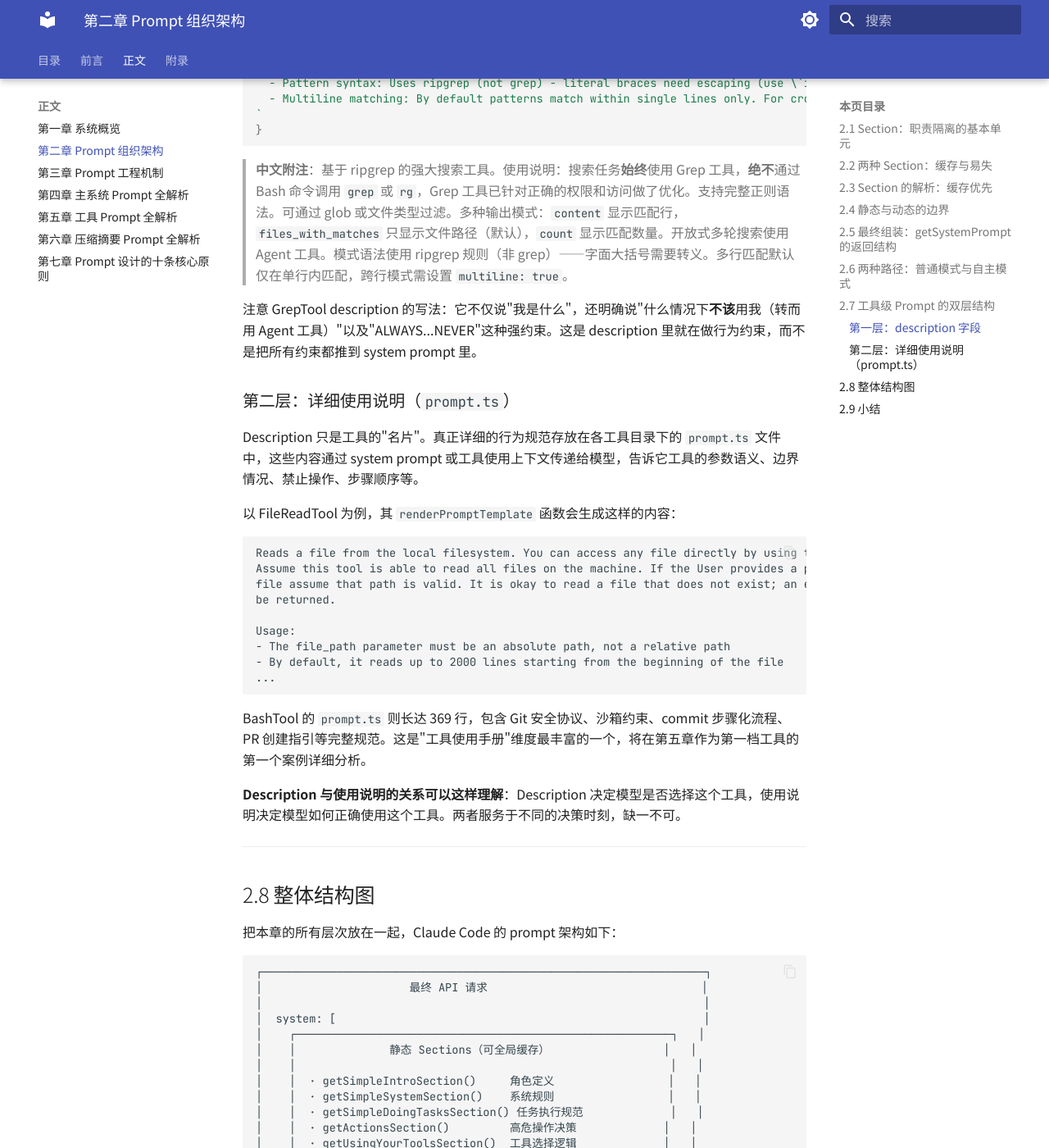
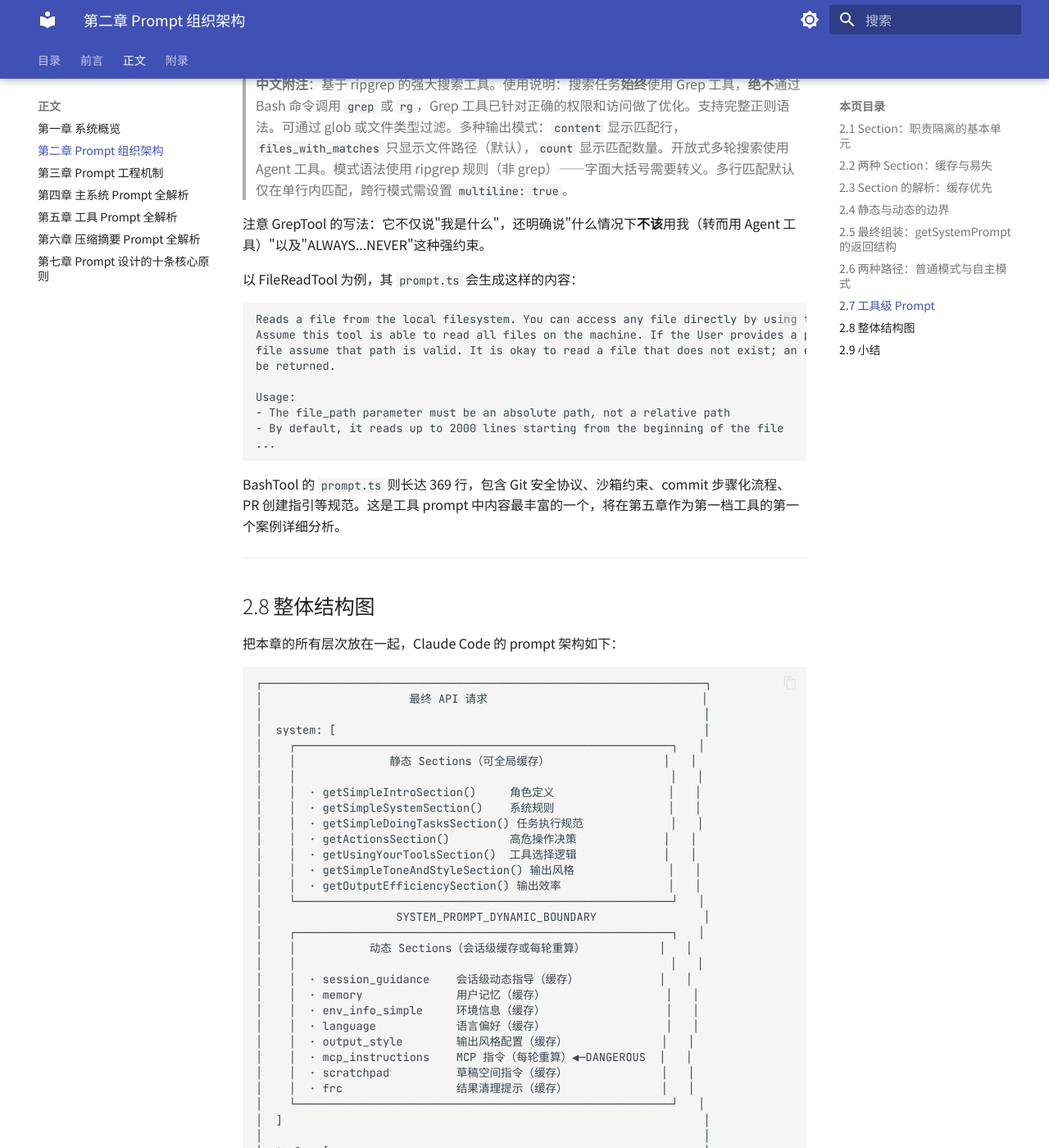
Before and after one commit to wmc1992/the_art_of_claude_code_prompt_design, an MkDocs documentation site: the page built from docs/02-architecture.md, in a window 1280 px wide and 1400 px high, scrolled down 7093 px. Shown: the whole window at 82% size. Built offline with MkDocs 1.6.1 and Material for MkDocs 9.7.7, drawn with Linux system fonts in a browser that asks for light colours; some of the changed text lies outside the part shown.

Commit message:
2026-06-23 15:01:01

````diff
--- a/docs/02-architecture.md
+++ b/docs/02-architecture.md
@@ -244,13 +244,9 @@
 
 ---
 
-## 2.7 工具级 Prompt 的双层结构
+## 2.7 工具级 Prompt
 
-在 system prompt 之外，Claude Code 还有另一个维度的 prompt：**工具级 prompt**。每个工具有两层 prompt 内容，服务于不同的用途。
-
-### 第一层：`description` 字段
-
-`description` 是传入 Anthropic API 的工具描述，模型在决定调用哪个工具时依赖它。它需要简洁，通常在一到几行之间，告诉模型这个工具是干什么的、何时应该使用。
+在 system prompt 之外，Claude Code 还有另一个维度的 prompt：**工具级 prompt**。每个工具的 prompt 内容来自各工具目录下的 `prompt.ts` 文件，通过工具定义的 `description` 字段传递给模型。
 
 以 GlobTool 为例（`src/tools/GlobTool/prompt.ts`）：
 
@@ -284,13 +280,9 @@
 
 > **中文附注**：基于 ripgrep 的强大搜索工具。使用说明：搜索任务**始终**使用 Grep 工具，**绝不**通过 Bash 命令调用 `grep` 或 `rg`，Grep 工具已针对正确的权限和访问做了优化。支持完整正则语法。可通过 glob 或文件类型过滤。多种输出模式：`content` 显示匹配行，`files_with_matches` 只显示文件路径（默认），`count` 显示匹配数量。开放式多轮搜索使用 Agent 工具。模式语法使用 ripgrep 规则（非 grep）——字面大括号需要转义。多行匹配默认仅在单行内匹配，跨行模式需设置 `multiline: true`。
 
-注意 GrepTool description 的写法：它不仅说"我是什么"，还明确说"什么情况下**不该**用我（转而用 Agent 工具）"以及"ALWAYS...NEVER"这种强约束。这是 description 里就在做行为约束，而不是把所有约束都推到 system prompt 里。
+注意 GrepTool 的写法：它不仅说"我是什么"，还明确说"什么情况下**不该**用我（转而用 Agent 工具）"以及"ALWAYS...NEVER"这种强约束。
 
-### 第二层：详细使用说明（`prompt.ts`）
-
-Description 只是工具的"名片"。真正详细的行为规范存放在各工具目录下的 `prompt.ts` 文件中，这些内容通过 system prompt 或工具使用上下文传递给模型，告诉它工具的参数语义、边界情况、禁止操作、步骤顺序等。
-
-以 FileReadTool 为例，其 `renderPromptTemplate` 函数会生成这样的内容：
+以 FileReadTool 为例，其 `prompt.ts` 会生成这样的内容：
 
 ```
 Reads a file from the local filesystem. You can access any file directly by using this tool.
@@ -304,9 +296,7 @@
 ...
 ```
 
-BashTool 的 `prompt.ts` 则长达 369 行，包含 Git 安全协议、沙箱约束、commit 步骤化流程、PR 创建指引等完整规范。这是"工具使用手册"维度最丰富的一个，将在第五章作为第一档工具的第一个案例详细分析。
-
-**Description 与使用说明的关系可以这样理解**：Description 决定模型是否选择这个工具，使用说明决定模型如何正确使用这个工具。两者服务于不同的决策时刻，缺一不可。
+BashTool 的 `prompt.ts` 则长达 369 行，包含 Git 安全协议、沙箱约束、commit 步骤化流程、PR 创建指引等规范。这是工具 prompt 中内容最丰富的一个，将在第五章作为第一档工具的第一个案例详细分析。
 
 ---
 
@@ -366,7 +356,7 @@
 
 **第二层：静态/动态边界。** `SYSTEM_PROMPT_DYNAMIC_BOUNDARY` 将 prompt 分为可全局缓存的稳定内容和必须动态计算的用户特定内容，让缓存机制能够最大化复用率。
 
-**第三层：工具级双层 Prompt。** 每个工具有简短的 `description`（决定模型是否调用它）和详细的使用说明（决定模型如何调用它）。两者服务于不同的决策时刻，设计原则也不同。
+**第三层：工具级 Prompt。** 每个工具有来自 `prompt.ts` 的使用说明，通过工具定义的 `description` 字段传递给模型。
 
 理解了这个架构，后续章节对具体 prompt 内容的分析就有了结构上的坐标系。第四章开始的所有 Section 分析，都将对应到上面图中的某个具体位置。
 
--- a/docs/05-tool-prompts.md
+++ b/docs/05-tool-prompts.md
@@ -1,6 +1,6 @@
 # 第五章：工具 Prompt 全解析
 
-与系统 prompt 负责"模型是谁"不同，工具 prompt 负责"每个工具如何被正确使用"。每个工具有两层文字：短 `description`（出现在 API 工具模式里，帮助模型决定是否调用这个工具）和完整 prompt（告诉模型调用时的具体规则）。前者是导航，后者是说明书。
+与系统 prompt 负责"模型是谁"不同，工具 prompt 负责"每个工具如何被正确使用"。每个工具的 prompt 内容来自各工具目录下的 `prompt.ts` 文件，通过工具定义的 `description` 字段传递给模型。
 
 本章按复杂度分三档展开所有工具。第一档五个工具做完整深析，第二档工具做标准分析，第三档工具做简要引用。所有英文原文与源代码逐字一致。
 
````
Also changed, not shown: docs/01-overview.md (+1 -1 lines), docs/appendix-a-english.md (+1 -1 lines), docs/index.md (+1 -3 lines).
